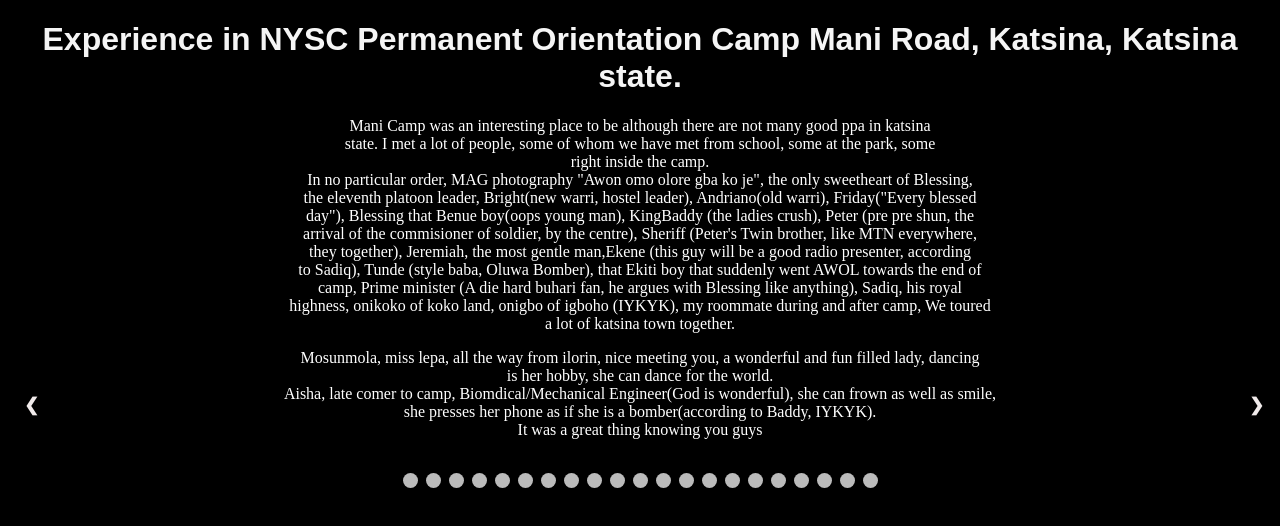
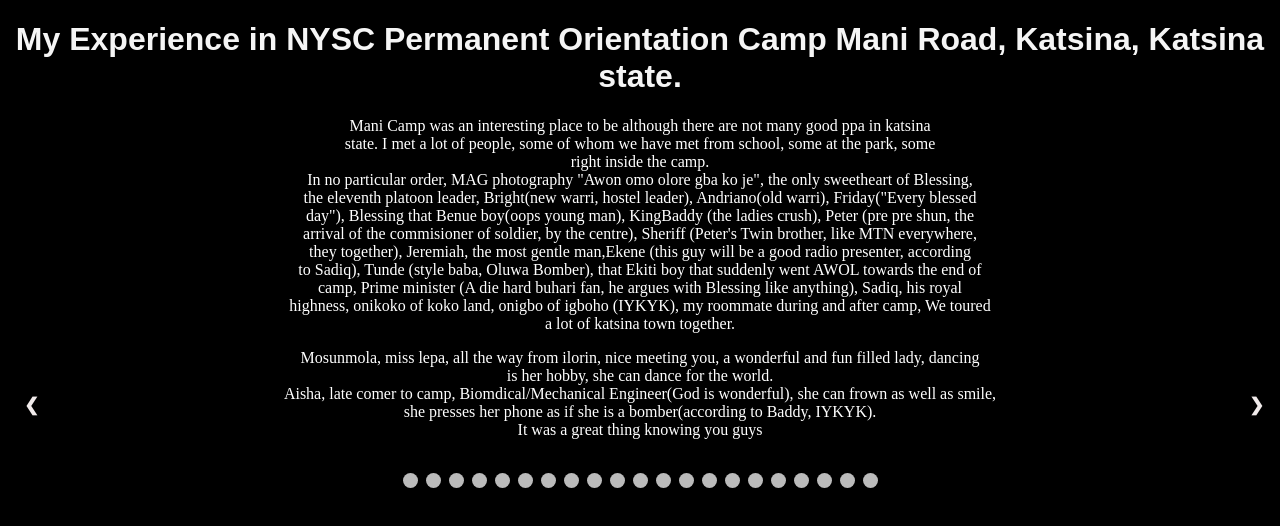
Before and after one commit to iamnaf/iamnaf.github.io, a plain HTML site: page index.html in a window 1280 px wide. Drawn offline with Linux system fonts and the light colour scheme.

Commit message:
Update index.html

```diff
--- a/index.html
+++ b/index.html
@@ -10,7 +10,7 @@
 </head>
 <body>
     <div>
-        <h1 class="h1text">Experience in NYSC Permanent Orientation Camp Mani Road, Katsina, Katsina state.</h1>
+        <h1 class="h1text">My Experience in NYSC Permanent Orientation Camp Mani Road, Katsina, Katsina state.</h1>
         <p class="ptext">
             Mani Camp was an interesting place to be although there are not many good ppa in katsina<br>
             state. I met a lot of people, some of whom we have met from school, some at the park, some<br>
```
